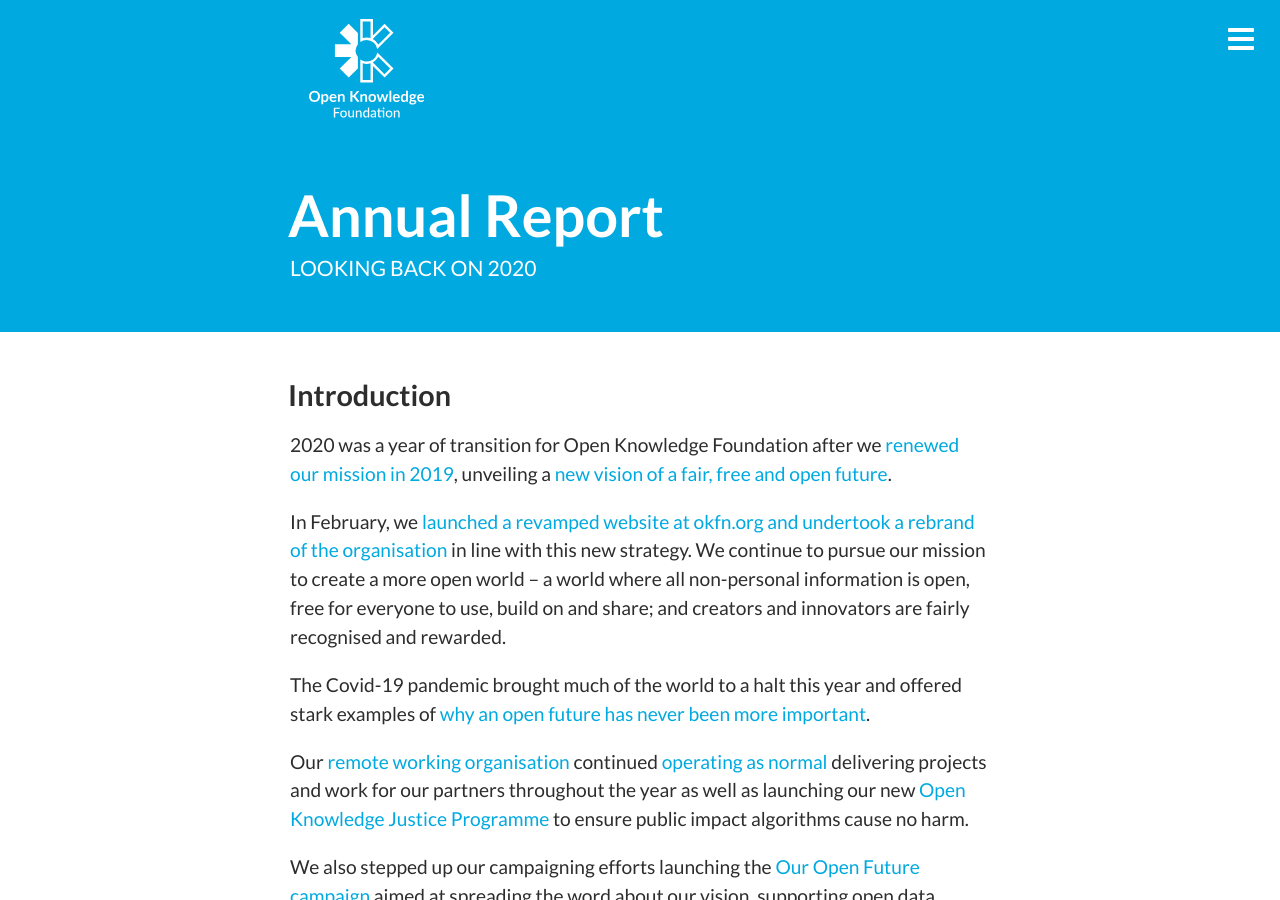
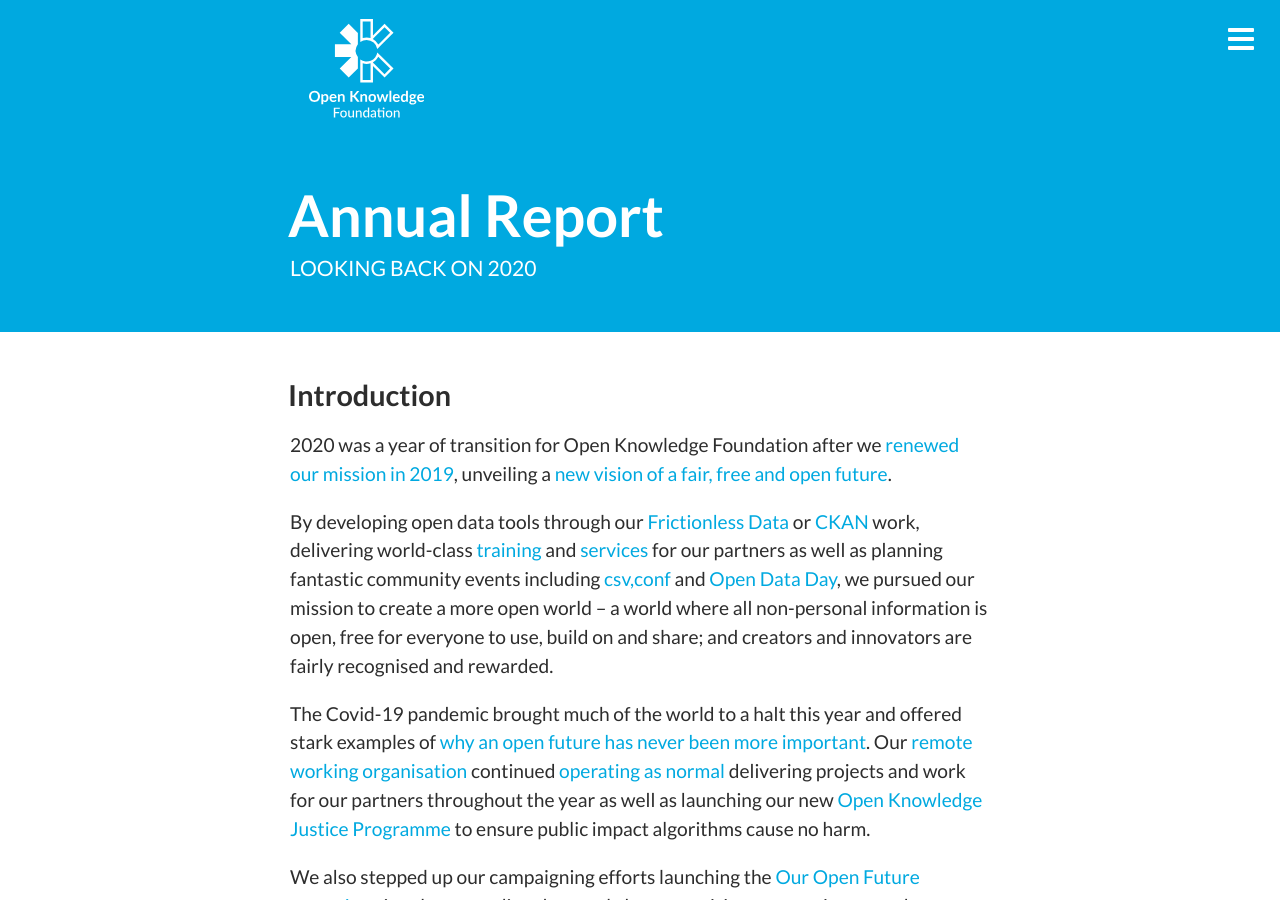
Before and after one commit to okfn/annual-report-2020, a Jekyll site: the page built from index.html, in a window 1280 px wide and 900 px high. Built offline with Jekyll 4.4.1, drawn with Linux system fonts in a browser that asks for light colours; some web fonts are replaced.

Commit message:
Update content.yml

```diff
--- a/_data/content.yml
+++ b/_data/content.yml
@@ -3,11 +3,9 @@
 
     2020 was a year of transition for Open Knowledge Foundation after we [renewed our mission in 2019](https://2019.okfn.org/), unveiling a [new vision of a fair, free and open future](https://blog.okfn.org/2019/05/20/for-a-fair-free-and-open-future-celebrating-15-years-of-the-open-knowledge-foundation/).
 
-    In February, we [launched a revamped website at okfn.org and undertook a rebrand of the organisation](https://blog.okfn.org/2020/02/11/unveiling-the-new-okfn-org-website-blog-and-logo/) in line with this new strategy. We continue to pursue our mission to create a more open world – a world where all non-personal information is open, free for everyone to use, build on and share; and creators and innovators are fairly recognised and rewarded.
+    By developing open data tools through our [Frictionless Data](https://frictionlessdata.io/) or [CKAN](https://ckan.org/) work, delivering world-class [training](https://okfn.org/what-we-do/training/) and [services](https://okfn.org/what-we-do/services/) for our partners as well as planning fantastic community events including [csv,conf](https://csvconf.com/) and [Open Data Day](https://opendataday.org/), we pursued our mission to create a more open world – a world where all non-personal information is open, free for everyone to use, build on and share; and creators and innovators are fairly recognised and rewarded.
 
-    The Covid-19 pandemic brought much of the world to a halt this year and offered stark examples of [why an open future has never been more important](https://blog.okfn.org/2020/04/16/coronavirus-why-an-open-future-has-never-been-more-important/).
-
-    Our [remote working organisation](https://blog.okfn.org/2020/03/19/making-remote-working-work-for-you-and-your-organisation/) continued [operating as normal](https://blog.okfn.org/2020/03/19/staying-open-how-we-will-continue-our-work-despite-covid-19/) delivering projects and work for our partners throughout the year as well as launching our new [Open Knowledge Justice Programme](https://okfn.org/what-we-do/case-studies/open-knowledge-justice-programme/) to ensure public impact algorithms cause no harm.
+    The Covid-19 pandemic brought much of the world to a halt this year and offered stark examples of [why an open future has never been more important](https://blog.okfn.org/2020/04/16/coronavirus-why-an-open-future-has-never-been-more-important/). Our [remote working organisation](https://blog.okfn.org/2020/03/19/making-remote-working-work-for-you-and-your-organisation/) continued [operating as normal](https://blog.okfn.org/2020/03/19/staying-open-how-we-will-continue-our-work-despite-covid-19/) delivering projects and work for our partners throughout the year as well as launching our new [Open Knowledge Justice Programme](https://okfn.org/what-we-do/case-studies/open-knowledge-justice-programme/) to ensure public impact algorithms cause no harm.
 
     We also stepped up our campaigning efforts launching the [Our Open Future campaign](https://blog.okfn.org/2020/08/19/our-open-future/) aimed at spreading the word about our vision, supporting open data efforts around the globe being [pursued by our Network chapters](https://www.google.com/url?q=https://blog.okfn.org/2020/04/16/coronavirus-why-an-open-future-has-never-been-more-important/&sa=D&source=editors&ust=1616150219921000&usg=AOvVaw18m-rJVeC3oeHGq6djoeAe), joining the [Open Covid Pledge](https://blog.okfn.org/2020/04/09/supporting-the-open-covid-pledge/) and commissioning an [opinion poll on the importance of openness](https://blog.okfn.org/2020/05/05/brits-demand-openness-from-government-in-tackling-coronavirus/) in government responses to the crisis.
 
```
